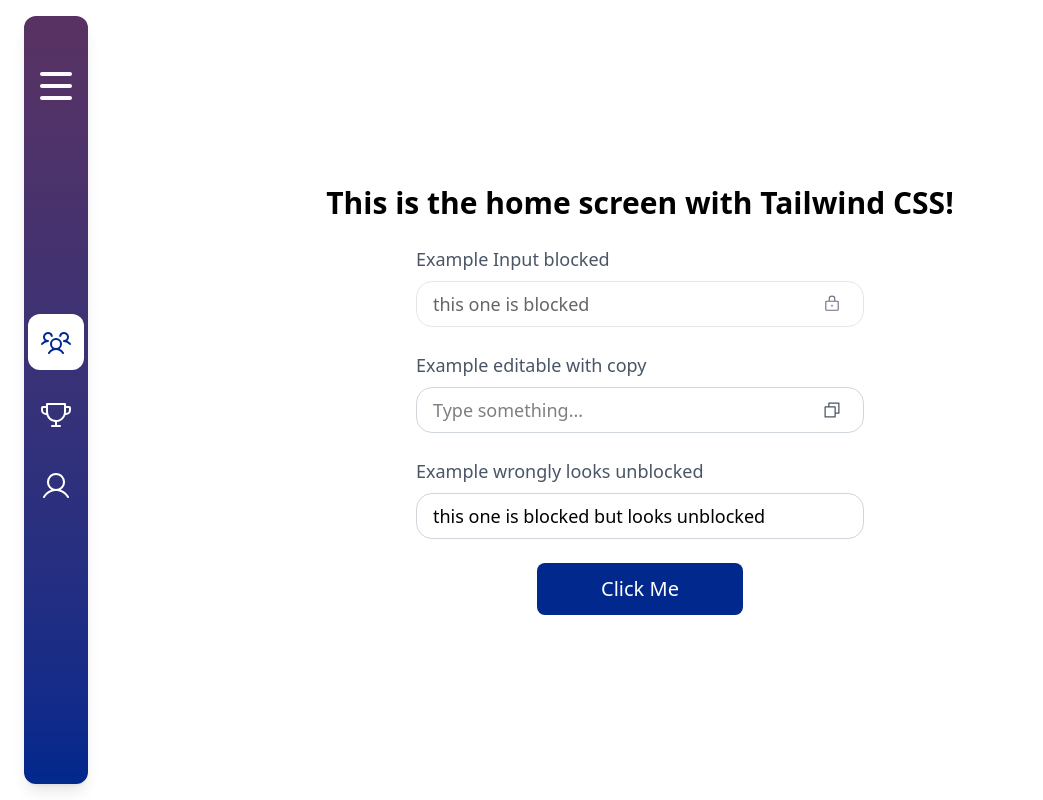
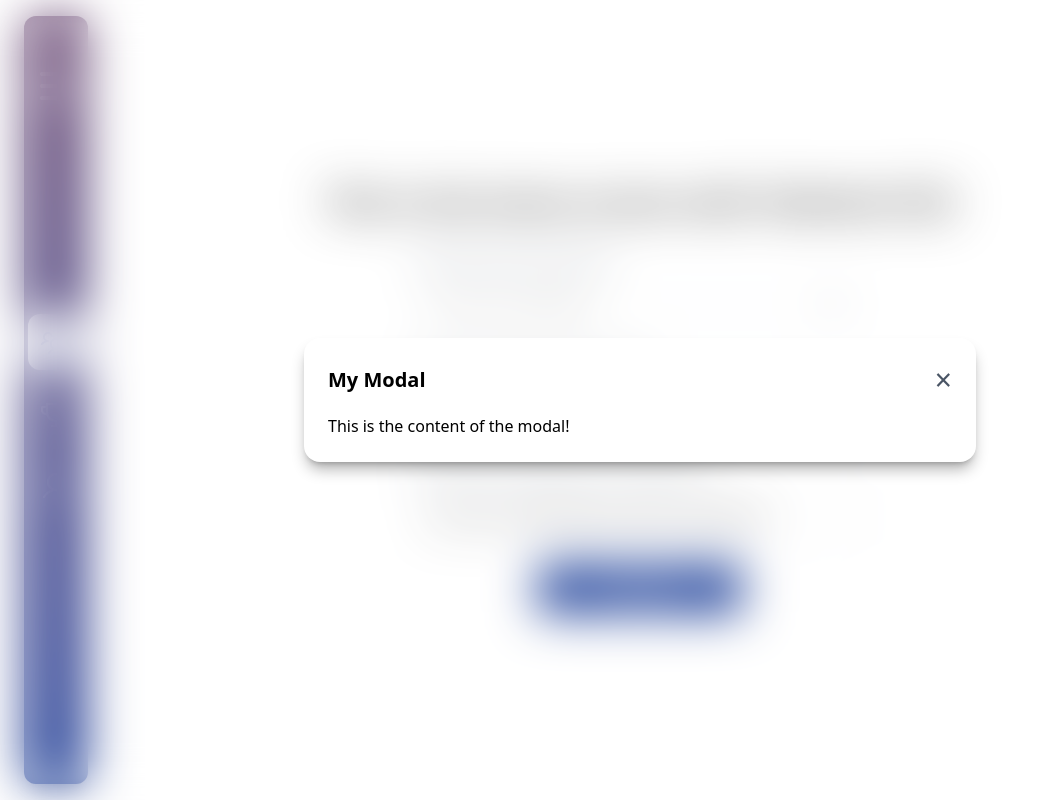
Before and after one commit to fontys-maua-2526-tournament/web, a React (Vite) app: page / in a window 1280 px wide. Both pictures are taken after a click on the button "Click Me". Shown: the whole page, without its empty margins (0-1043 px from the left). Built offline with nearby package versions, Linux system fonts and the light colour scheme.

Commit message:
feat: add new custom modal component

```diff
--- /dev/null
+++ b/src/components/customModal.jsx
@@ -0,0 +1,43 @@
+import { useState, useEffect } from 'react';
+
+export default function CustomModal({ isOpen, onClose, title, children }) {
+  if (!isOpen) return null;
+
+  const [loaded, setLoaded] = useState(false);
+
+  useEffect(() => {
+    if (isOpen) {
+      setTimeout(() => setLoaded(true), 100);
+    } else {
+      setLoaded(false);
+    }
+  }, [isOpen]);
+
+  const handleClose = () => {
+    setLoaded(false);
+    setTimeout(() => onClose(), 200);
+  };
+
+  return (
+    <div
+      className={`bg-opacity-50 fixed inset-0 z-50 flex items-center justify-center bg-white/20 backdrop-blur-xl duration-300 ${loaded ? 'opacity-100' : 'opacity-0'}`}
+      onClick={handleClose}
+    >
+      <div
+        className={`z-[90] w-11/12 max-w-2xl rounded-2xl bg-white p-6 shadow-lg shadow-black/30 ${loaded ? 'translate-y-0 scale-100 opacity-100' : 'translate-y-full scale-90 opacity-0'} duration-300`}
+        onClick={e => e.stopPropagation()}
+      >
+        <div className="mb-4 flex items-center justify-between">
+          <h2 className="text-xl font-semibold">{title}</h2>
+          <button
+            onClick={handleClose}
+            className="text-3xl text-gray-600 hover:cursor-pointer hover:text-gray-800 focus:outline-none"
+          >
+            &times;
+          </button>
+        </div>
+        <div>{children}</div>
+      </div>
+    </div>
+  );
+}
--- a/src/pages/home.jsx
+++ b/src/pages/home.jsx
@@ -1,10 +1,12 @@
 import Navbar from '../components/navbar';
 import CustomButton from '../components/customButton';
 import CustomTextField from '../components/customTextField';
+import CustomModal from '../components/customModal';
 import { useState } from 'react';
 
 export default function Home() {
   const [textExample, setTextExample] = useState('');
+  const [modalOpen, setModalOpen] = useState(false);
 
   return (
     <div className="flex h-screen items-center justify-center">
@@ -43,8 +45,11 @@ export default function Home() {
           placeholder="Type something..."
           className="max-w-md"
         />
-        <CustomButton onClick={() => alert('Button clicked!')} children="Click Me" />
+        <CustomButton onClick={() => setModalOpen(true)} children="Click Me" />
       </div>
+      <CustomModal isOpen={modalOpen} onClose={() => setModalOpen(false)} title="My Modal">
+        <p>This is the content of the modal!</p>
+      </CustomModal>
     </div>
   );
 }
```
